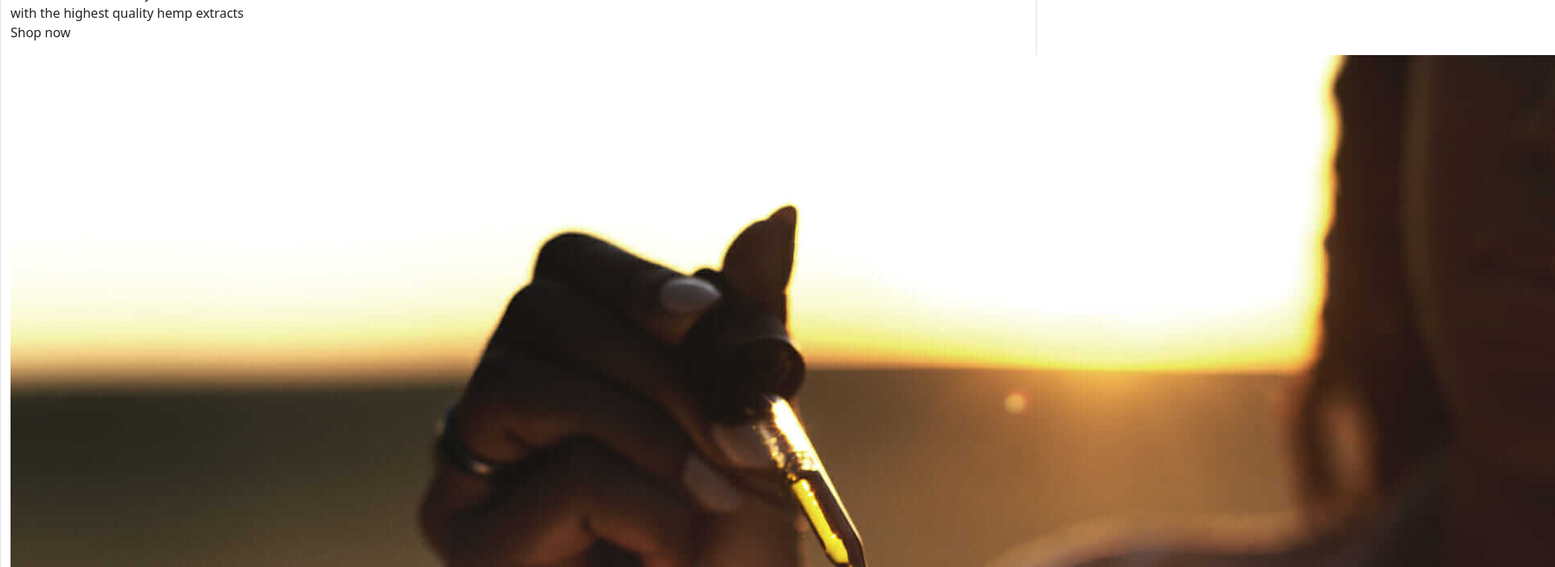
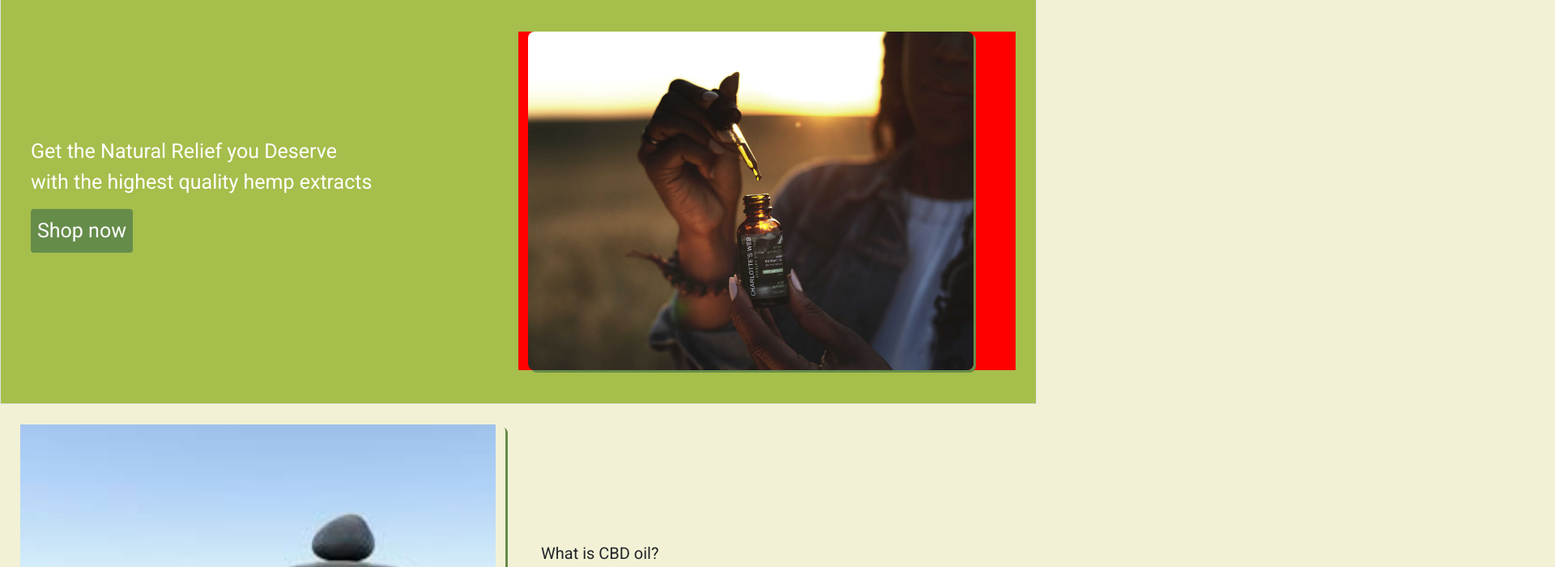
Before and after one commit to agussobrero/Green-Health, a plain HTML site: page index.html in a window 1280 px wide. Shown: the part 109-809 px from the top of the page at 81% size, 1920 px wide, since content can reach past the window. Drawn offline with nearby package versions, Linux system fonts and the light colour scheme; the site is published under a folder, as on GitHub Pages, so addresses that start at the root find nothing; a web font is replaced by a local one.

Commit message:
bootstrap roto mas ruta correcta estilos

```diff
--- a/index.html
+++ b/index.html
@@ -10,7 +10,7 @@
     <link href="https://cdn.jsdelivr.net/npm/bootstrap@5.1.1/dist/css/bootstrap.min.css" rel="stylesheet" integrity="sha384-F3w7mX95PdgyTmZZMECAngseQB83DfGTowi0iMjiWaeVhAn4FJkqJByhZMI3AhiU" crossorigin="anonymous">
 
     <title>Buy Pure CBD Oil in Green Health CBD Store</title>
-    <link rel="stylesheet" href="/estilos/main.css">
+    <link rel="stylesheet" href="estilos/main.css">
   </head>
   <body>
     <header>
```
